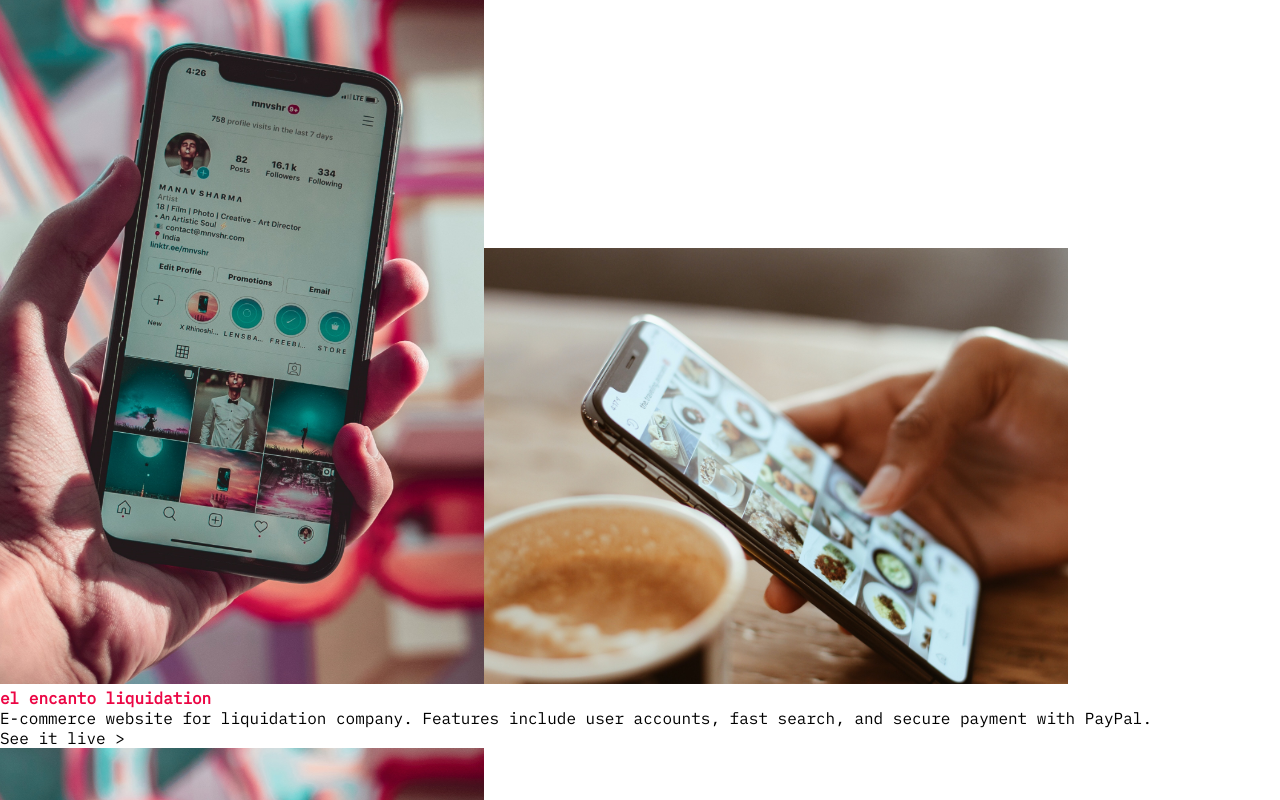
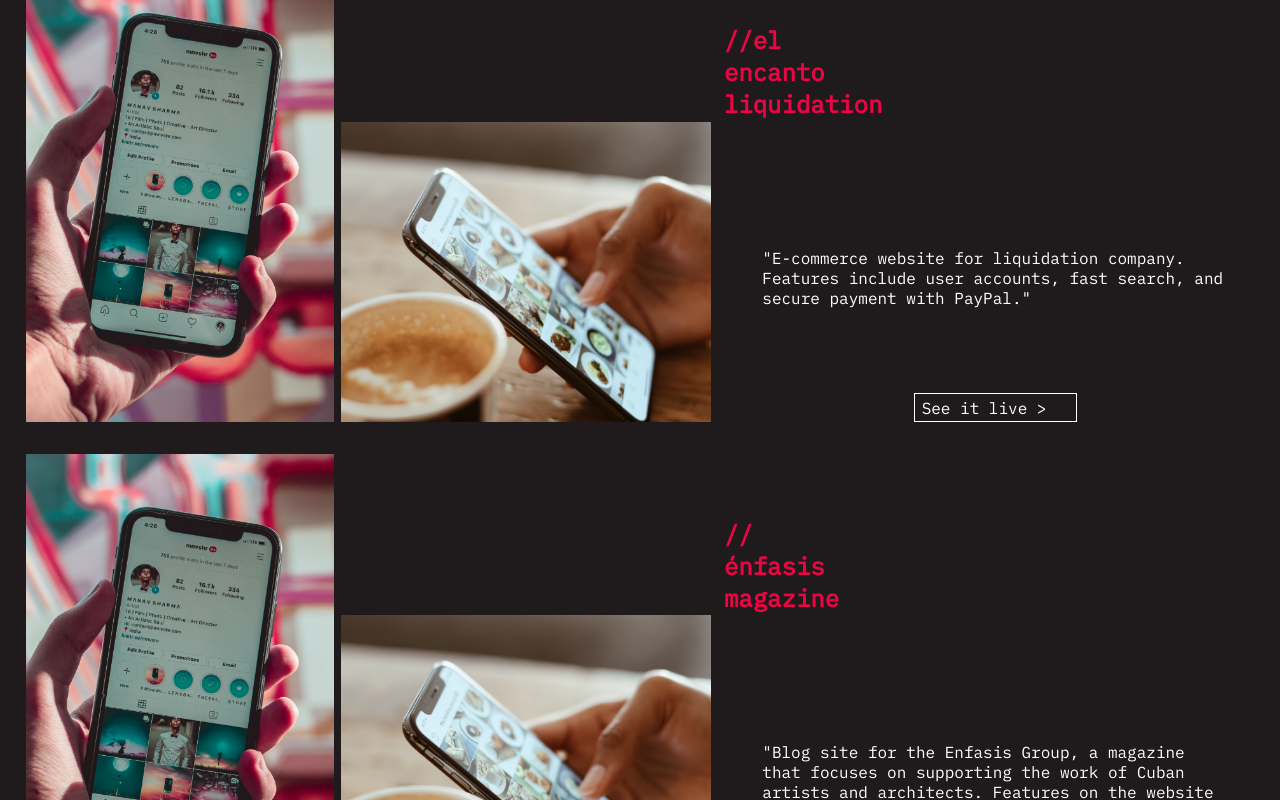
Before and after one commit to sidecontrolpapi/landing, a React (Create React App) app: page / in a window 1280 px wide. Shown: the part 1740-2540 px from the top of the page. Built offline with nearby package versions, Linux system fonts and the light colour scheme.

Commit message:
finished desktop styling for Project Cards

```diff
--- a/src/components/ProjectCard.jsx
+++ b/src/components/ProjectCard.jsx
@@ -4,18 +4,20 @@
     <div className="ProjectCard">
 
 <div className="ImagesDiv">
-        <a href={project.link}>
-<img src={project.portrait} alt="" />
+        <a target="_blank" rel="noreferrer" href={project.link}>
+<img className="Portrait" src={project.portrait} alt="" />
 </a>
-<a href={project.link}>
-<img src={project.landscape} alt="" />
+<a target="_blank" rel="noreferrer" href={project.link}>
+<img id="Landscape" src={project.landscape} alt="" />
 </a>
 </div>
 
-<div className="TextDivv">
-    <h2 className="red">{project.title}</h2>
-    <p>{project.description}</p>
-    <a href={project.link} className="ProjectLink">See it live &#62;</a>
+<div className="TextDiv">
+    <h2 className="red">&#47;&#47;{project.title}</h2>
+    <div className="InnerText">
+    <p>&quot;{project.description}&quot;</p>
+    <a target="_blank" rel="noreferrer" href={project.link} className="ProjectLink">See it live &#62;</a>
+    </div>
 </div>
 
 </div>
--- a/src/styles/App.css
+++ b/src/styles/App.css
@@ -251,9 +251,73 @@
 
  #Projects {
    margin-top: 10vh;
+
  }
 
  #Projects h1 {
    font-size: 3.3rem;
    margin-left: 2vw;
  }
+
+ .ProjectCard {
+  display: grid;
+  grid-template-columns: 1fr 0.8fr;
+
+   color: #fff;
+   background-color: #1f1b1c;
+   padding-bottom: 4vh;
+ }
+
+ .ImagesDiv {
+   display: grid;
+   grid-template-columns: 1fr 1.2fr;
+   gap: 0.5vw;
+   padding-left: 2VW;
+ }
+
+ .ImagesDiv a {
+  display: flex;
+}
+
+
+
+.ImagesDiv img {
+
+width: 100%;
+
+}
+
+#Landscape {
+  height: 65%;
+  align-self: flex-end;
+  }
+
+.TextDiv {
+  margin-top:8vh;
+  display: flex;
+  padding: 0 1vw;
+  flex-direction: column;
+
+
+}
+
+  .TextDiv h2 {
+
+    font-size: 1.5rem;
+    width: 10vw;
+  }
+
+.InnerText {
+  align-items: center;
+  padding: 10vw 3vw 0 3vw;
+    justify-content: space-between;
+  display: flex;
+  flex-direction: column;
+
+  height: 100%;
+}
+
+.ProjectLink {
+  border: #fff solid 0.3px;
+  padding: 0.4vh 2.3vw 0.4vh 0.8vh
+}
--- a/src/temporalProjectsJSON.js
+++ b/src/temporalProjectsJSON.js
@@ -2,8 +2,8 @@
 import portrait from './images/portrait-pic.png'
 
  const projects = [
-    {id:1, portrait:portrait, landscape:landscape, title:"el encanto liquidation", description:"E-commerce website for liquidation company. Features include user accounts, fast search, and secure payment with PayPal.", link:"elecantoliquidation.com" },
-    {id:2, portrait:portrait, landscape:landscape, title:"énfasis magazine", description:"Blog site for the Enfasis Group, a magazine that focuses on supporting the work of Cuban artists and architects. Features on the website include subscribing to a mailing list, magazine PDFs download and a flexible article creation tool for the editors", link:"enfasismag.com" }
+    {id:1, portrait:portrait, landscape:landscape, title:"el encanto liquidation", description:"E-commerce website for liquidation company. Features include user accounts, fast search, and secure payment with PayPal.", link:"https://elencantoliquidation.com" },
+    {id:2, portrait:portrait, landscape:landscape, title:"énfasis magazine", description:"Blog site for the Enfasis Group, a magazine that focuses on supporting the work of Cuban artists and architects. Features on the website include subscribing to a mailing list, magazine PDFs download and a flexible article creation tool for the editors", link:"https://enfasismag.com" }
 ]
 
 export default projects
```
Also changed, not shown: public/index.html (+0 -9 lines).
